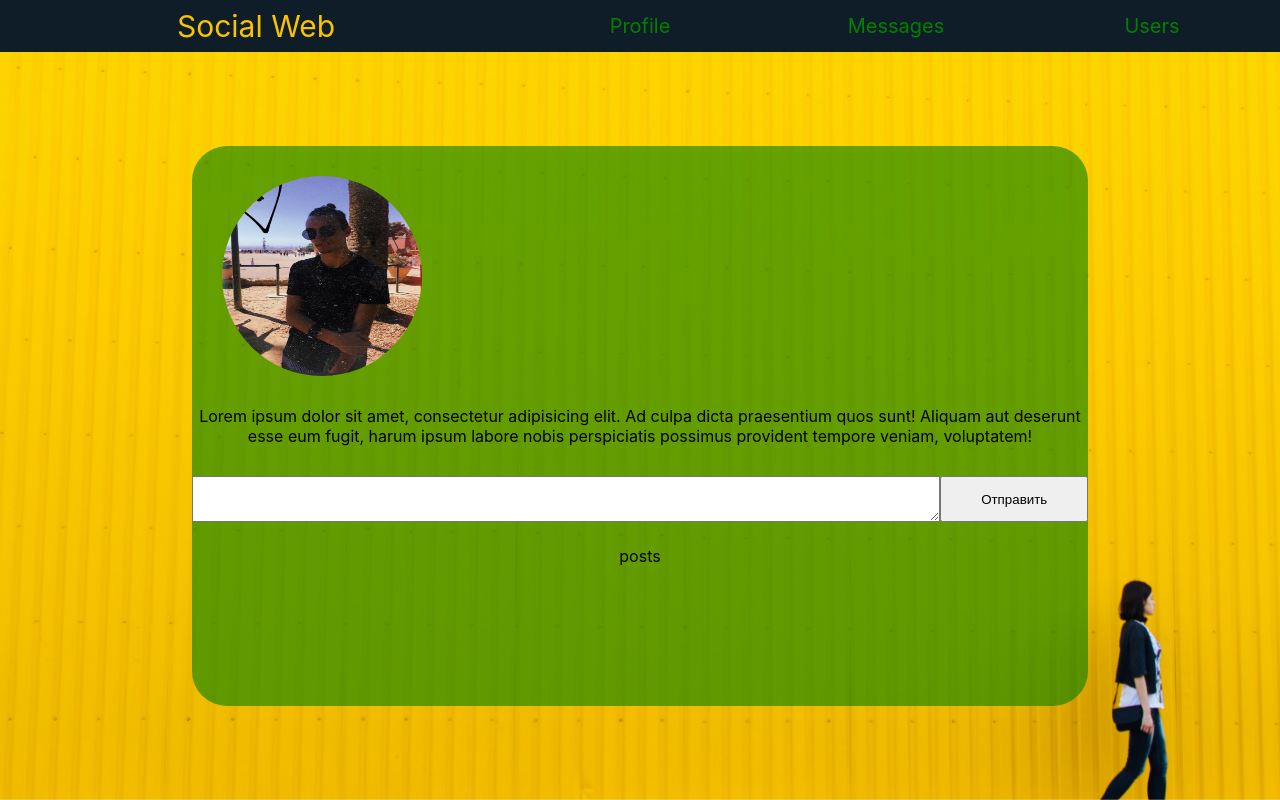
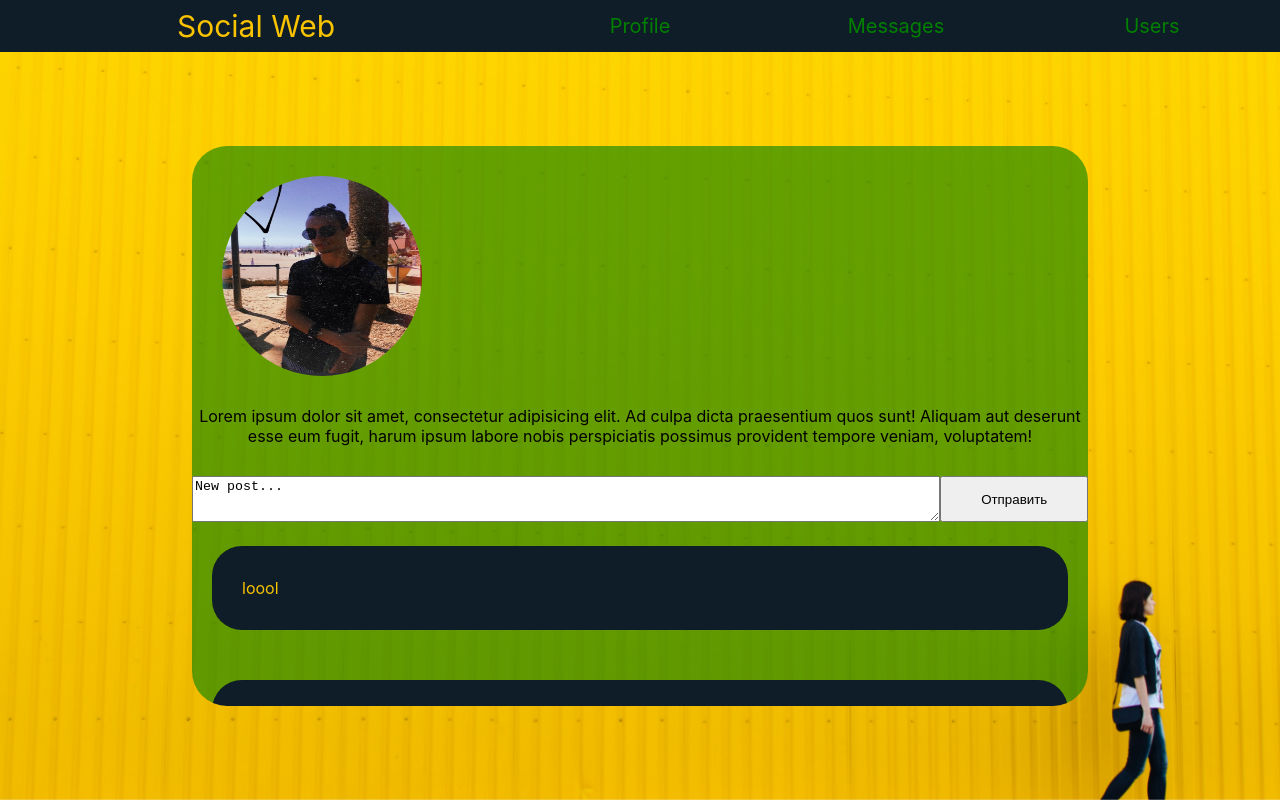
Before and after one commit to Nedomorf/social-web, a React (Create React App) app: page /profile in a window 1280 px wide. Built offline with nearby package versions, Linux system fonts and the light colour scheme.

Commit message:
FLUX - architecture in Profile

```diff
--- a/package.json
+++ b/package.json
@@ -5,6 +5,7 @@
   "private": true,
   "dependencies": {
     "cra-template": "1.0.3",
+    "fast-average-color": "^6.0.2",
     "gh-pages": "^3.1.0",
     "react": "^16.13.1",
     "react-dom": "^16.13.1",
--- a/src/App.js
+++ b/src/App.js
@@ -2,16 +2,16 @@ import React from 'react';
 import './App.css';
 import NavBar from "./Components/NavBar/NavBar";
 import {Switch, Route} from "react-router-dom";
-import Profile from "./Components/Profile/Profile";
 import Messages from "./Components/Messages/Messages";
 import Users from "./Components/Users/Users";
+import ProfileContainer from "./Components/Profile/ProfileContainer";
 
-function App() {
+function App(props) {
   return (
     <div className="App">
       <NavBar/>
         <Switch>
-          <Route path="/profile" render={ () => <Profile/> }/>
+          <Route path="/profile" render={ () => <ProfileContainer store={props.store}/> }/>
           <Route path="/messages" render={ () => <Messages/> }/>
           <Route path="/users" render={ () => <Users/> }/>
       </Switch>
--- /dev/null
+++ b/src/Components/Profile/Post/Post.jsx
@@ -0,0 +1,12 @@
+import React from "react";
+import style from './Post.module.css';
+
+function Post (props) {
+    return (
+        <div className={style.Post}>
+            {props.post}
+        </div>
+    )
+}
+
+export default Post;
--- /dev/null
+++ b/src/Components/Profile/Post/Post.module.css
@@ -0,0 +1,11 @@
+.Post {
+    margin: 0 20px 50px 20px;
+    background: #0e1d27;
+    color: #f9c300;
+    padding: 30px;
+    border-radius: 30px;
+    min-height: 3vh;
+    display: flex;
+    align-items: center;
+    justify-content: left;
+}
--- a/src/Components/Profile/Profile.jsx
+++ b/src/Components/Profile/Profile.jsx
@@ -1,8 +1,22 @@
 import React from 'react';
 import style from './Profile.module.css';
 import avatar from '../../git-profile.jpg';
+import Post from "./Post/Post";
 
-function Profile() {
+
+function Profile(props) {
+
+    let postItem = props.posts.map(post =>  <Post post={post.post}/> ).reverse()
+
+    let changePostText = (e) => {
+        let newPostText = e.target.value;
+        props.changePostText(newPostText);
+    };
+
+    let addPost = () => {
+        props.addPost();
+    };
+
     return (
         <div className={style.Profile}>
             <div className={style.profileArea}>
@@ -16,14 +30,18 @@ function Profile() {
                 </div>
                 <div className={style.posts}>
                     <div className={style.addPost}>
-                        <textarea/>
-                        <button>Отправить</button>
+                        <textarea onChange={changePostText} value={props.newPostText}/>
+                        <button onClick={addPost}>Отправить</button>
                     </div>
-                    <div className={style.postsArea}>posts</div>
+                    <div className={style.postsArea}>
+                        {postItem}
+                    </div>
                 </div>
             </div>
         </div>
     );
+
+
 }
 
 export default Profile;
--- /dev/null
+++ b/src/Components/Profile/ProfileContainer.jsx
@@ -0,0 +1,25 @@
+import Profile from "./Profile";
+import React from "react";
+import {addPost, changePostText} from "../../Redux/profile-reducer";
+import {connect} from "react-redux";
+
+// function ProfileContainer(props) {
+//     return (
+//         <>
+//             {
+//                 <Profile addPost={props.addPost} changePostText={props.changePostText} posts={props.posts} newPostText={props.newPostText}/>
+//             }
+//         </>
+//     )
+// }
+
+let mapStateToProps = (state) => {
+    return {
+        posts: state.Profile.posts,
+        newPostText: state.Profile.newPostText
+    }
+}
+
+let mapDispatchToProps = {addPost, changePostText}
+
+export default connect(mapStateToProps, mapDispatchToProps)(Profile);
--- /dev/null
+++ b/src/Redux/profile-reducer.jsx
@@ -0,0 +1,54 @@
+const ADD_POST = 'ADD-POST';
+const CHANGE_POST_TEXT = 'CHANGE-POST-TEXT';
+
+let id = 0;
+
+let initialState = {
+    posts: [
+        {postId: `${++id}`, post: "123"},
+        {postId: `${++id}`, post: "456"},
+        {postId: `${++id}`, post: "789"},
+        {postId: `${++id}`, post: "qwerty"},
+        {postId: `${++id}`, post: "zxcv"},
+        {postId: `${++id}`, post: "asdf"},
+        {postId: `${++id}`, post: "loool"},
+    ],
+    newPostText: "New post...",
+};
+
+let profileReducer = (state = initialState, action) => {
+
+    switch (action.type) {
+
+        case ADD_POST:
+            let newPost = {
+                postId: id++,
+                post: state.newPostText
+            };
+            return {
+                ...state,
+                posts: [...state.posts, newPost],
+                newPostText: "New post..."
+            };
+        case CHANGE_POST_TEXT:
+            return {
+                ...state,
+                newPostText: action.newPostText
+            };
+        default:
+            return state;
+
+    }
+
+}
+
+export const addPost = () => ({
+    type: ADD_POST
+})
+
+export const changePostText = (newPostText) => ({
+    type: CHANGE_POST_TEXT,
+    newPostText
+})
+
+export default profileReducer;
--- /dev/null
+++ b/src/Redux/store.jsx
@@ -0,0 +1,10 @@
+import {combineReducers, createStore} from "redux";
+import profileReducer from "./profile-reducer";
+
+let reducers = combineReducers({
+    Profile: profileReducer
+});
+
+let store = createStore(reducers);
+
+export default store;
--- a/src/index.js
+++ b/src/index.js
@@ -4,11 +4,15 @@ import './index.css';
 import App from './App';
 import * as serviceWorker from './serviceWorker';
 import {BrowserRouter} from "react-router-dom";
+import {Provider} from "react-redux";
+import store from "./Redux/store";
 
 ReactDOM.render(
     <React.StrictMode>
         <BrowserRouter>
-            <App/>
+            <Provider store={store}>
+                <App/>
+            </Provider>
         </BrowserRouter>
     </React.StrictMode>,
     document.getElementById('root')
```
Also changed, not shown: 1 other file (tests, documents, lock files or other folders).
